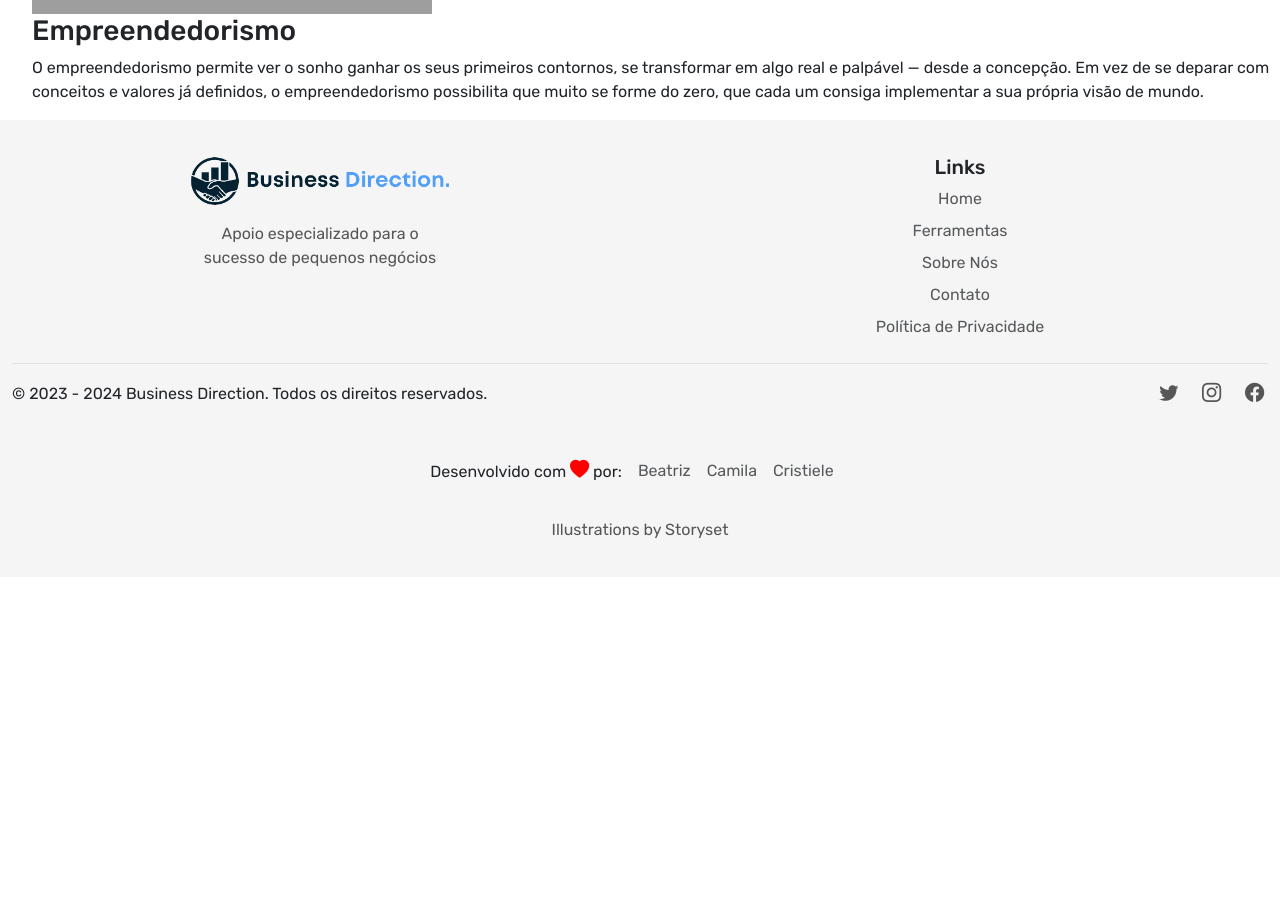
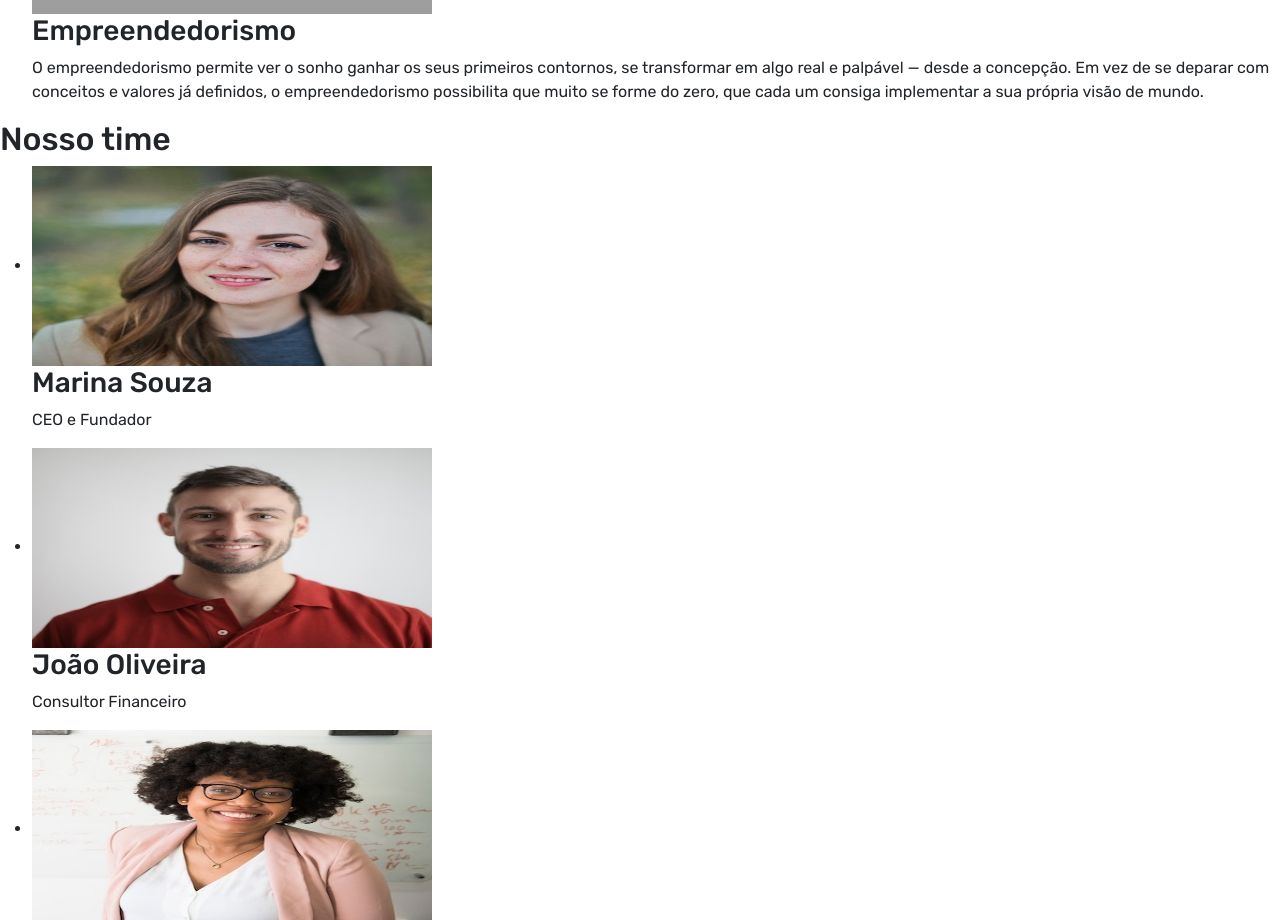
Before and after one commit to squad41recode/businessdirection_frontend, a Next.js app: page /teste in a window 1280 px wide. Shown: the part 1840-2760 px from the top of the page. Before the commit the page ends 2417 px from the top, so only its background shows below. Built offline with nearby package versions, Linux system fonts and the light colour scheme; grey boxes are pictures that could not be loaded.

Commit message:
Update teste.js

```diff
--- a/pages/teste.js
+++ b/pages/teste.js
@@ -1,5 +1,5 @@
 import React from "react";
-import { cursosHome } from "@/constants"; //importa os cursos da constants/index.js
+import { cursosHome, nossoTime } from "@/constants"; //importa os cursos da constants/index.js
 import { Image } from "react-bootstrap";
 
 const teste = () => {
@@ -24,6 +24,26 @@ const teste = () => {
         {/* fim da funcao*/}
       </ul>
       {/* fim da ul */}
+      <h2>Nosso time</h2>
+      {/* inicio ul */}
+      <ul>
+        {/* aqui dentro da <ul> a funcao puxa o "cursosHome" e pra cada item nela, ele cria uma <li> */}
+        {nossoTime.map((pessoa) => (
+          <li key={pessoa.titulo}>
+            <Image
+            src={pessoa.srcUrl}
+            alt="..."
+            width={400}
+            height={200}
+            />
+            <h3>{pessoa.titulo}</h3>
+            <p>{pessoa.descricao}</p>
+          </li>
+        ))}
+        {/* fim da funcao*/}
+      </ul>
+      {/* fim da ul */}
+
     </div>
   );
 };
```
